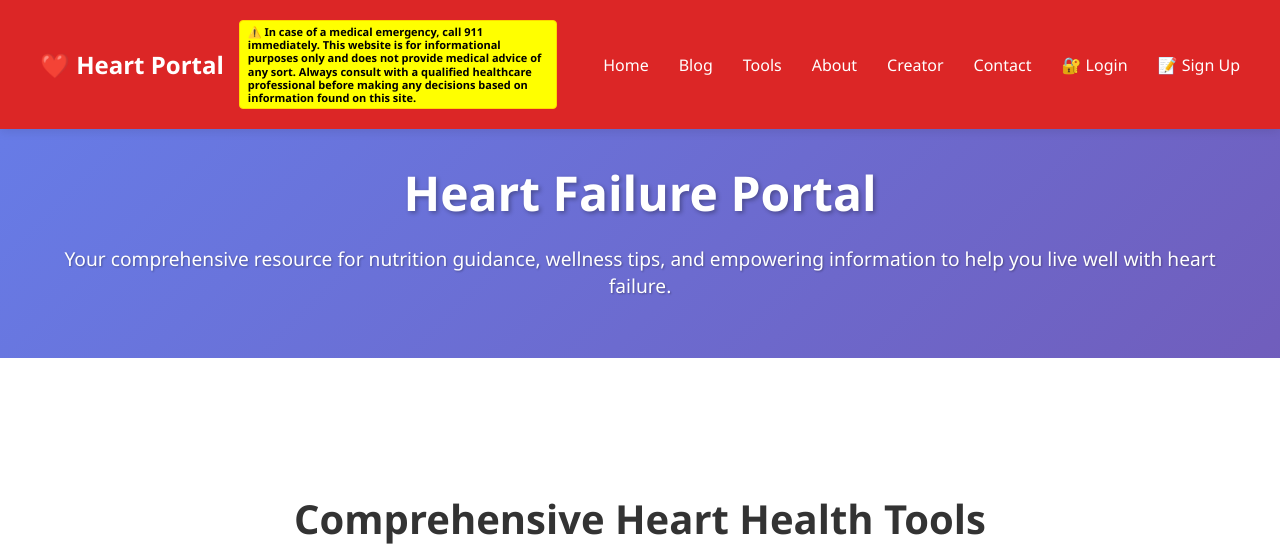
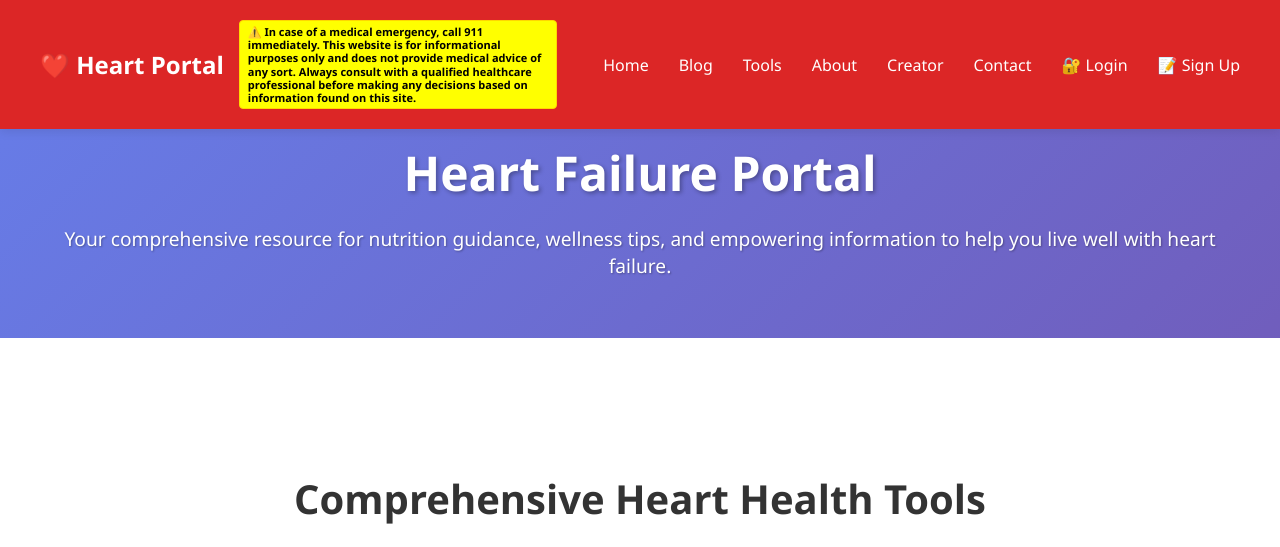
Before and after one commit to rwreynolds/Heart-Portal-Main, a Flask app: template main-app/templates/landing.html in a window 1280 px wide. Shown: the top 547 px of the page. Run offline with Flask 3, Linux system fonts and the light colour scheme; the template is opened without the code that fills it, so the values that code supplies are empty.

Commit message:
Reduce home page hero section top padding by 20px

```diff
--- a/main-app/templates/landing.html
+++ b/main-app/templates/landing.html
@@ -97,7 +97,7 @@
 {% endblock %}
 
 {% block content %}
-<section class="hero" style="padding-top: 20px !important;">
+<section class="hero" style="padding-top: 0px !important;">
     <div class="main-container">
         <h1>Heart Failure Portal</h1>
         <p>Your comprehensive resource for nutrition guidance, wellness tips, and empowering information to help you live well with heart failure.</p>
```
